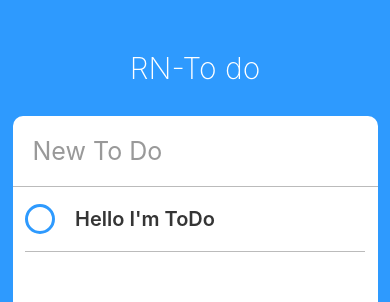
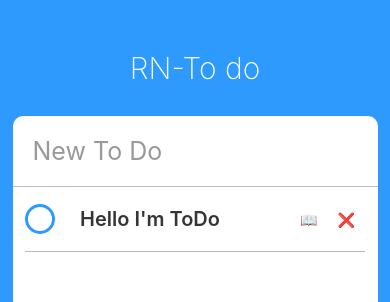
Before and after one commit to habadong/RN_Todo, a React Native app: screen / in a window 390 px wide. Shown: the top 302 px of the page. Built offline with nearby package versions, Linux system fonts and the light colour scheme.

Commit message:
수정버튼으로 state 변화

```diff
--- a/ToDo.js
+++ b/ToDo.js
@@ -18,10 +18,21 @@
               };
           });
   };
+  _startEditing = () => {
+      this.setState({
+          isEditing : true
+      });
+  };
+  _finishEditing = () => {
+      this.setState({
+          isEditing : false
+      })
+  }
   render() {
-      const { isCompleted } = this.state;
+      const { isEditing, isCompleted } = this.state;
     return (
       <View style={styles.container}>
+        <View style={styles.column}>
             <TouchableOpacity onPress={this._toggleComplete}>
                 <View
                     style={[
@@ -39,6 +50,29 @@
                 Hello I'm ToDo
             </Text>
         </View>
+            {isEditing ? (
+                <View style={styles.actions}>
+                    <TouchableOpacity onPressOut={this._finishEditing}>
+                        <View style={styles.actionContainer}>
+                            <Text style={styles.actionText}>✅</Text>
+                        </View>
+                    </TouchableOpacity>
+                </View>
+            ) : (
+                <View style={styles.actions}>
+                <TouchableOpacity onPressOut={this._startEditing}>
+                    <View style={styles.actionContainer}>
+                        <Text style={styles.actionText}>📖</Text>
+                    </View>
+                </TouchableOpacity>
+                <TouchableOpacity>
+                    <View style={styles.actionContainer}>
+                        <Text style={styles.actionText}>❌</Text>
+                    </View>
+                </TouchableOpacity>
+                </View>
+            )}
+      </View>
     );
   }
 }
@@ -49,7 +83,8 @@
         borderBottomColor : '#bbb',
         borderBottomWidth : StyleSheet.hairlineWidth,
         flexDirection : 'row',
-        alignItems : 'center'
+        alignItems : 'center',
+        justifyContent : 'space-between'
     },
     circle : {
         width : 30,
@@ -76,7 +111,19 @@
         fontWeight : '600',
         fontSize : 20,
         marginVertical : 20,
-
+    },
+    column : {
+        flexDirection : 'row',
+        alignItems : 'center',
+        width : width / 2,
+        justifyContent : 'space-between',
+    },
+    actions : {
+        flexDirection : 'row'
+    },
+    actionContainer : {
+        marginVertical : 10,
+        marginHorizontal : 10,
     }
 })
 
```
Lines whose indentation alone changed are shown as unchanged.
